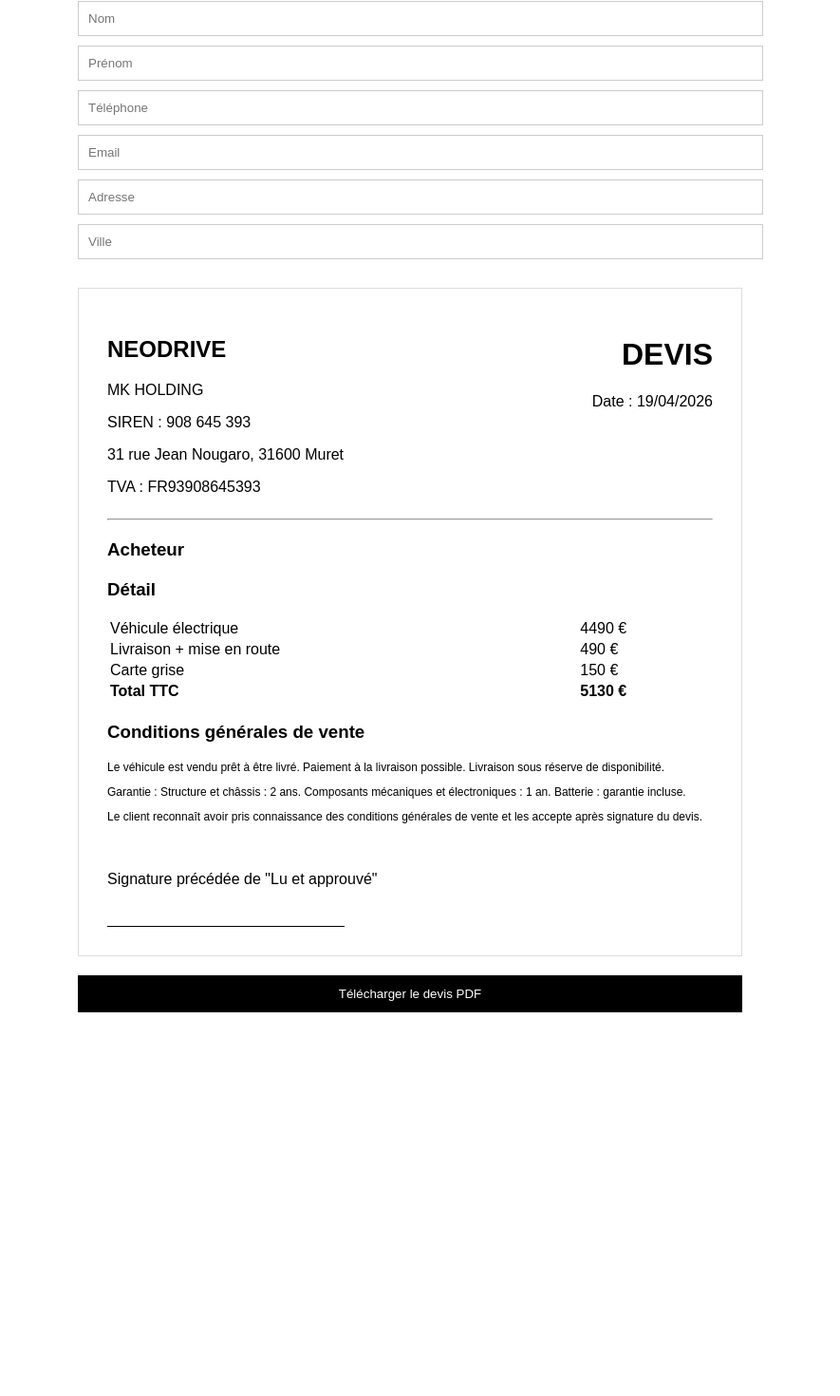
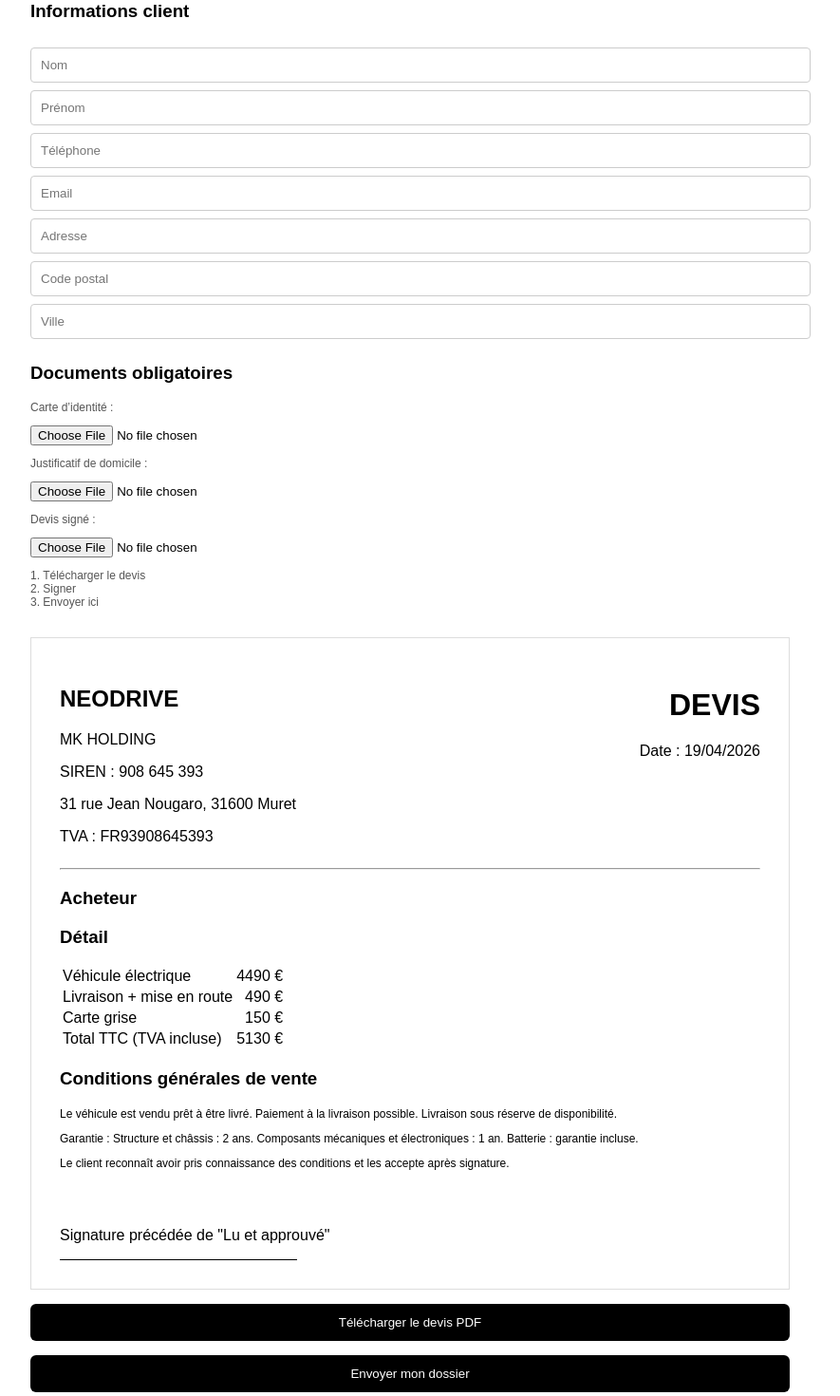
Before and after one commit to khelifamansour/neodrive-site, a Next.js app: page /reservation in a window 1280 px wide. Shown: the part 169-1639 px from the top of the page at 95% size, without its empty margins (208-1093 px from the left). Before the commit the page ends 1255 px from the top, so only its background shows below. Built offline with nearby package versions, Linux system fonts and the light colour scheme.

Commit message:
Update page.tsx

```diff
--- a/app/reservation/page.tsx
+++ b/app/reservation/page.tsx
@@ -1,47 +1,65 @@
 "use client";
 
 import React, { useRef, useState } from "react";
-import jsPDF from "jspdf";
-import html2canvas from "html2canvas";
 
 export default function Reservation() {
 
+  const today = new Date().toLocaleDateString("fr-FR");
+
+  const prixVehicule = 4490;
+  const transport = 490;
+  const carteGrise = 150;
+  const totalTTC = prixVehicule + transport + carteGrise;
+
   const printRef = useRef<HTMLDivElement>(null);
 
+  // ✅ CLIENT STATE (NEW)
   const [client, setClient] = useState({
     nom: "",
     prenom: "",
     telephone: "",
     email: "",
     adresse: "",
+    code_postal: "",
     ville: ""
   });
-
-  const prixVehicule = 4490;
-  const transport = 490;
-  const carteGrise = 150;
-  const totalTTC = prixVehicule + transport + carteGrise;
-
-  const today = new Date().toLocaleDateString("fr-FR");
 
   const handleChange = (e: any) => {
     setClient({ ...client, [e.target.name]: e.target.value });
   };
 
-  const generatePDF = async () => {
+  // ✅ IMPROVED PDF
+  const downloadPDF = () => {
     if (!printRef.current) return;
 
-    const canvas = await html2canvas(printRef.current, { scale: 2 });
-    const imgData = canvas.toDataURL("image/png");
+    const win = window.open("", "_blank");
+    if (!win) return;
 
-    const pdf = new jsPDF("p", "mm", "a4");
-    const width = pdf.internal.pageSize.getWidth();
+    win.document.write(`
+      <html>
+        <head>
+          <title>Devis NEODRIVE</title>
+          <style>
+            body { font-family: Arial; padding: 40px; max-width: 800px; margin: auto; }
+            h1 { text-align: center; margin-bottom: 10px; }
+            h3 { margin-top: 25px; }
+            p { margin: 4px 0; }
+            table { width: 100%; border-collapse: collapse; margin-top: 15px; }
+            td { padding: 10px; border-bottom: 1px solid #ddd; }
+            .total { font-weight: bold; border-top: 2px solid black; }
+            .header { display: flex; justify-content: space-between; }
+            .signature { margin-top: 60px; border-top: 1px solid black; width: 250px; }
+            .small { font-size: 12px; color: #555; }
+          </style>
+        </head>
+        <body>
+          ${printRef.current.innerHTML}
+        </body>
+      </html>
+    `);
 
-    const imgProps = pdf.getImageProperties(imgData);
-    const height = (imgProps.height * width) / imgProps.width;
-
-    pdf.addImage(imgData, "PNG", 0, 0, width, height);
-    pdf.save("devis-neodrive.pdf");
+    win.document.close();
+    win.print();
   };
 
   return (
@@ -49,20 +67,49 @@
 
       <h2 style={{ textAlign: "center" }}>Réservation véhicule</h2>
 
-      {/* FORM */}
+      <form
+        action="https://formspree.io/f/xjgjrqqg"
+        method="POST"
+        encType="multipart/form-data"
+      >
+
+        {/* CLIENT */}
         <div style={section}>
-        <input name="nom" placeholder="Nom" onChange={handleChange} style={input} />
-        <input name="prenom" placeholder="Prénom" onChange={handleChange} style={input} />
-        <input name="telephone" placeholder="Téléphone" onChange={handleChange} style={input} />
-        <input name="email" placeholder="Email" onChange={handleChange} style={input} />
-        <input name="adresse" placeholder="Adresse" onChange={handleChange} style={input} />
-        <input name="ville" placeholder="Ville" onChange={handleChange} style={input} />
+          <h3>Informations client</h3>
+
+          <input name="nom" placeholder="Nom" style={input} onChange={handleChange} required />
+          <input name="prenom" placeholder="Prénom" style={input} onChange={handleChange} required />
+          <input name="telephone" placeholder="Téléphone" style={input} onChange={handleChange} required />
+          <input name="email" type="email" placeholder="Email" style={input} onChange={handleChange} required />
+          <input name="adresse" placeholder="Adresse" style={input} onChange={handleChange} required />
+          <input name="code_postal" placeholder="Code postal" style={input} onChange={handleChange} required />
+          <input name="ville" placeholder="Ville" style={input} onChange={handleChange} required />
+        </div>
+
+        {/* DOCUMENTS */}
+        <div style={section}>
+          <h3>Documents obligatoires</h3>
+
+          <p style={small}>Carte d’identité :</p>
+          <input type="file" name="cni" required />
+
+          <p style={small}>Justificatif de domicile :</p>
+          <input type="file" name="justificatif" required />
+
+          <p style={small}>Devis signé :</p>
+          <input type="file" name="devis_signe" required />
+
+          <p style={small}>
+            1. Télécharger le devis<br/>
+            2. Signer<br/>
+            3. Envoyer ici
+          </p>
         </div>
 
         {/* PDF */}
         <div ref={printRef} style={pdf}>
 
-        <div style={header}>
+          <div style={{ display: "flex", justifyContent: "space-between" }}>
             <div>
               <h2>NEODRIVE</h2>
               <p>MK HOLDING</p>
@@ -79,71 +126,71 @@
 
           <hr />
 
-        <div style={block}>
           <h3>Acheteur</h3>
           <p>{client.nom} {client.prenom}</p>
           <p>{client.adresse}</p>
-          <p>{client.ville}</p>
+          <p>{client.code_postal} {client.ville}</p>
           <p>{client.telephone}</p>
           <p>{client.email}</p>
-        </div>
 
-        <div style={block}>
           <h3>Détail</h3>
 
-          <table style={table}>
+          <table>
             <tbody>
               <tr>
                 <td>Véhicule électrique</td>
-                <td>{prixVehicule} €</td>
+                <td style={right}>{prixVehicule} €</td>
               </tr>
               <tr>
                 <td>Livraison + mise en route</td>
-                <td>{transport} €</td>
+                <td style={right}>{transport} €</td>
               </tr>
               <tr>
                 <td>Carte grise</td>
-                <td>{carteGrise} €</td>
+                <td style={right}>{carteGrise} €</td>
               </tr>
-              <tr style={totalRow}>
-                <td>Total TTC</td>
-                <td>{totalTTC} €</td>
+              <tr className="total">
+                <td>Total TTC (TVA incluse)</td>
+                <td style={right}>{totalTTC} €</td>
               </tr>
             </tbody>
           </table>
-        </div>
 
-        <div style={block}>
           <h3>Conditions générales de vente</h3>
 
-          <p style={small}>
+          <p style={{ fontSize: 12 }}>
             Le véhicule est vendu prêt à être livré. Paiement à la livraison possible.
             Livraison sous réserve de disponibilité.
           </p>
 
-          <p style={small}>
+          <p style={{ fontSize: 12 }}>
             Garantie :
             Structure et châssis : 2 ans.
             Composants mécaniques et électroniques : 1 an.
             Batterie : garantie incluse.
           </p>
 
-          <p style={small}>
-            Le client reconnaît avoir pris connaissance des conditions générales de vente
-            et les accepte après signature du devis.
+          <p style={{ fontSize: 12 }}>
+            Le client reconnaît avoir pris connaissance des conditions et les accepte après signature.
           </p>
-        </div>
 
-        <div style={{ marginTop: 50 }}>
+          <div style={{ marginTop: 60 }}>
             <p>Signature précédée de "Lu et approuvé"</p>
-          <div style={signature}></div>
+            <div style={{ borderTop: "1px solid black", width: 250 }}></div>
           </div>
 
         </div>
 
-      <button onClick={generatePDF} style={btn}>
+        {/* BUTTONS */}
+        <button type="button" onClick={downloadPDF} style={btn}>
           Télécharger le devis PDF
         </button>
+
+        <button type="submit" style={btn}>
+          Envoyer mon dossier
+        </button>
+
+      </form>
 
     </main>
   );
@@ -152,63 +199,46 @@
 /* STYLES */
 
 const container: React.CSSProperties = {
-  maxWidth: 700,
-  margin: "auto",
+  maxWidth: 800,
+  margin: "0 auto",
   padding: 20,
   fontFamily: "Arial"
 };
 
 const section: React.CSSProperties = {
-  marginBottom: 20
+  marginBottom: 25
 };
 
 const input: React.CSSProperties = {
   width: "100%",
   padding: 10,
-  marginBottom: 10,
-  border: "1px solid #ccc"
+  marginTop: 8,
+  border: "1px solid #ccc",
+  borderRadius: 4
 };
 
 const pdf: React.CSSProperties = {
   background: "#fff",
   padding: 30,
-  border: "1px solid #ddd"
+  border: "1px solid #ddd",
+  marginTop: 30
 };
 
-const header: React.CSSProperties = {
-  display: "flex",
-  justifyContent: "space-between"
-};
-
-const block: React.CSSProperties = {
-  marginTop: 20
-};
-
-const table: React.CSSProperties = {
-  width: "100%",
-  marginTop: 10
-};
-
-const totalRow: React.CSSProperties = {
-  fontWeight: "bold",
-  borderTop: "2px solid black"
+const right: React.CSSProperties = {
+  textAlign: "right"
 };
 
 const small: React.CSSProperties = {
-  fontSize: 12
-};
-
-const signature: React.CSSProperties = {
-  marginTop: 40,
-  width: 250,
-  borderTop: "1px solid black"
+  fontSize: 12,
+  color: "#555"
 };
 
 const btn: React.CSSProperties = {
-  marginTop: 20,
+  marginTop: 15,
   padding: 12,
   width: "100%",
-  background: "black",
-  color: "white",
-  border: "none"
+  background: "#000",
+  color: "#fff",
+  border: "none",
+  borderRadius: 6
 };
```
Lines whose indentation alone changed are shown as unchanged.
